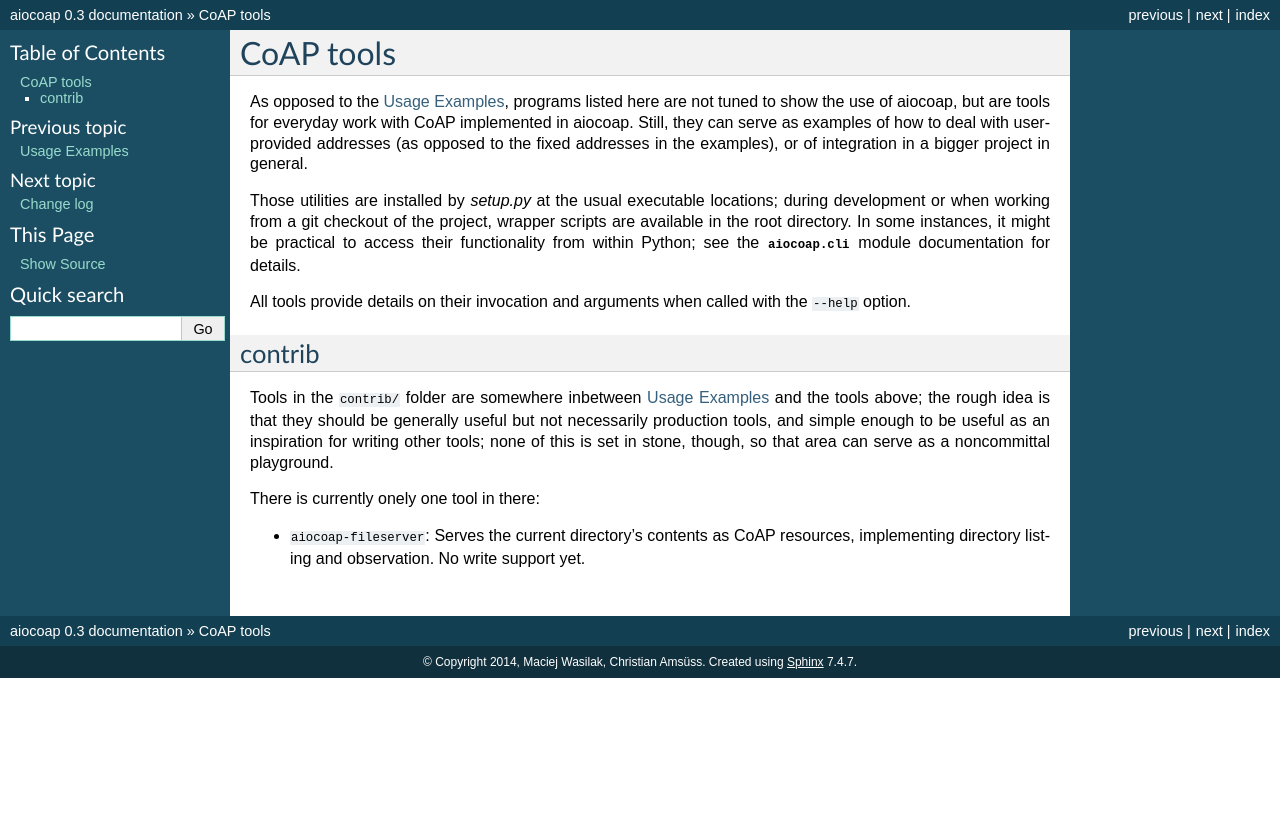
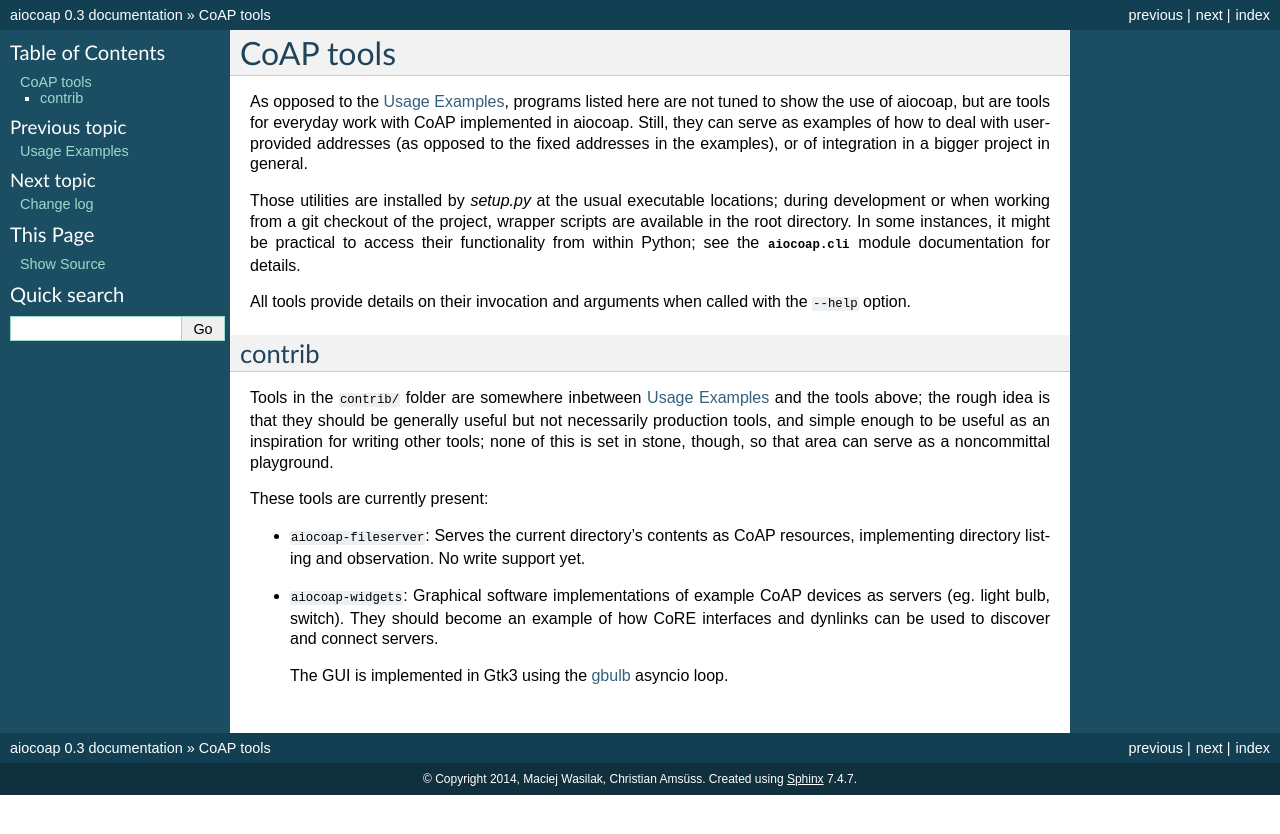
Before and after one commit to chrysn/aiocoap, a Sphinx documentation site: the page built from doc/tools.rst, in a window 1280 px wide. Shown: the top 834 px of the page. Built offline with Sphinx 7.4.7, drawn with Linux system fonts in a browser that asks for light colours; pages that are not in the unit, such as notebooks, are missing from menus.

Commit message:
Add "widgets" contrib demo

```diff
--- a/doc/tools.rst
+++ b/doc/tools.rst
@@ -30,8 +30,16 @@ necessarily production tools, and simple enough to be useful as an inspiration
 for writing other tools; none of this is set in stone, though, so that area can
 serve as a noncommittal playground.
 
-There is currently onely one tool in there:
+These tools are currently present:
 
 * ``aiocoap-fileserver``: Serves the current directory's contents as CoAP
   resources, implementing directory listing and observation. No write support
   yet.
+
+* ``aiocoap-widgets``: Graphical software implementations of example CoAP
+  devices as servers (eg. light bulb, switch). They should become an example of
+  how CoRE interfaces and dynlinks can be used to discover and connect servers.
+
+  The GUI is implemented in Gtk3 using the gbulb_ asyncio loop.
+
+.. _gbulb: https://github.com/nathan-hoad/gbulb
```
Also changed, not shown: 1 other file.
